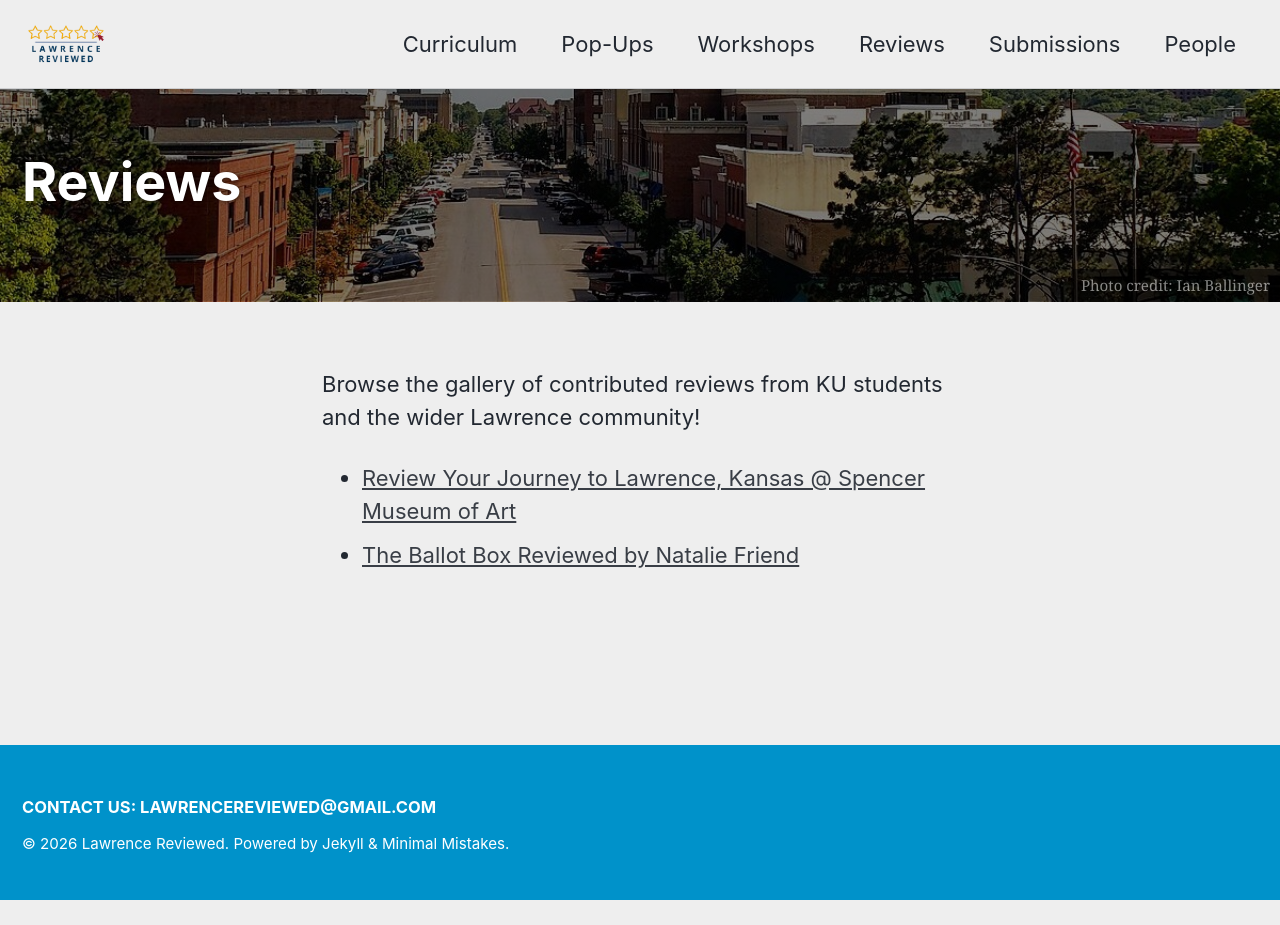
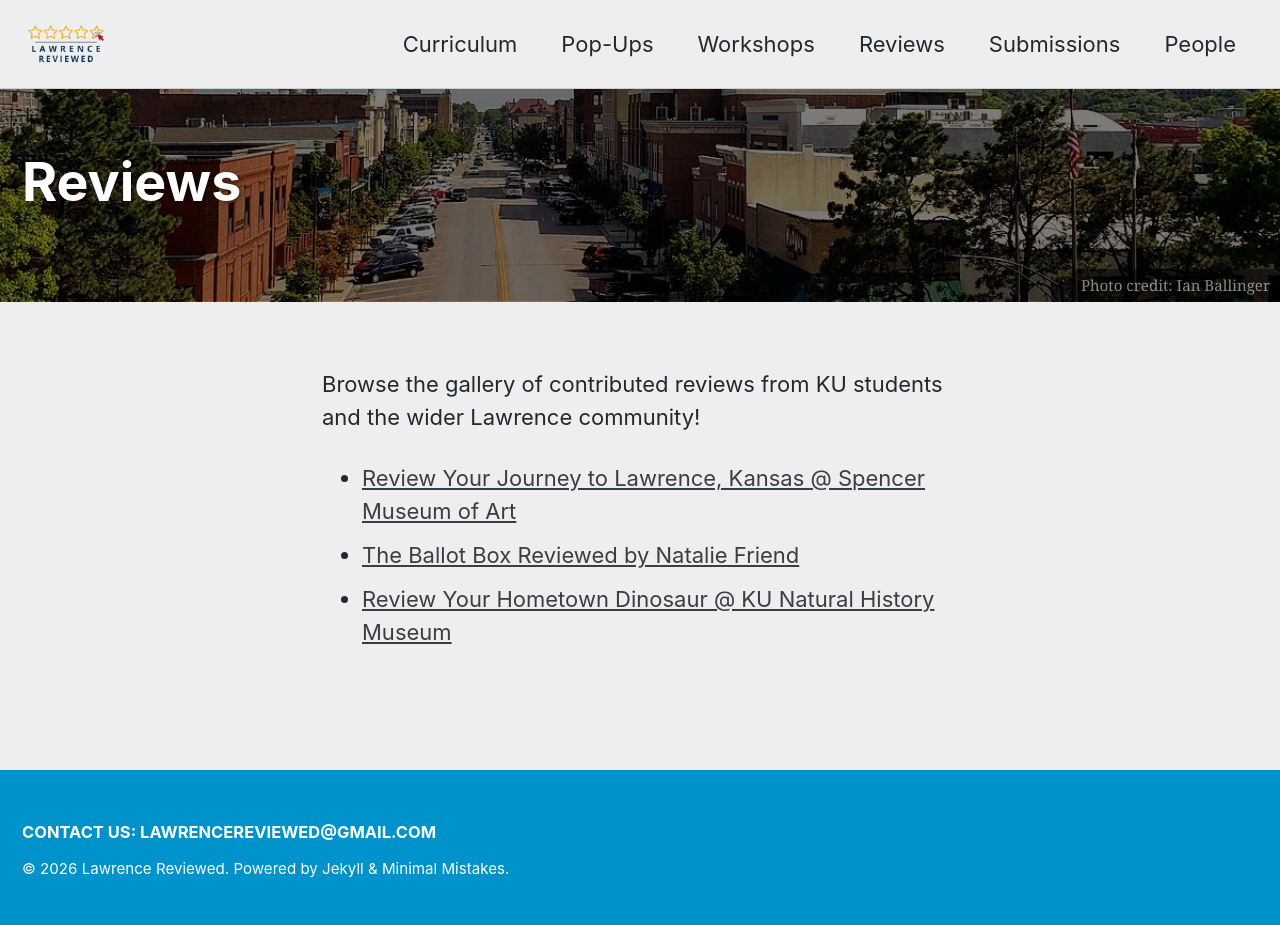
Before and after one commit to idrhku/lawrence-reviewed, a Jekyll site: the page built from _pages/reviews.md, in a window 1280 px wide. Built offline with Jekyll 4.4.1, drawn with Linux system fonts in a browser that asks for light colours; cached includes are drawn as plain includes; before the commit the page ends 900 px from its top, so only the background shows below that.

Commit message:
Update reviews.md

```diff
--- a/_pages/reviews.md
+++ b/_pages/reviews.md
@@ -17,3 +17,4 @@ Browse the gallery of contributed reviews from KU students and the wider Lawrenc
 
 - [Review Your Journey to Lawrence, Kansas @ Spencer Museum of Art](/spencer-journey)
 - [The Ballot Box Reviewed by Natalie Friend](/ballotbox)
+- [Review Your Hometown Dinosaur @ KU Natural History Museum](/hometown-dinosaur)
```
